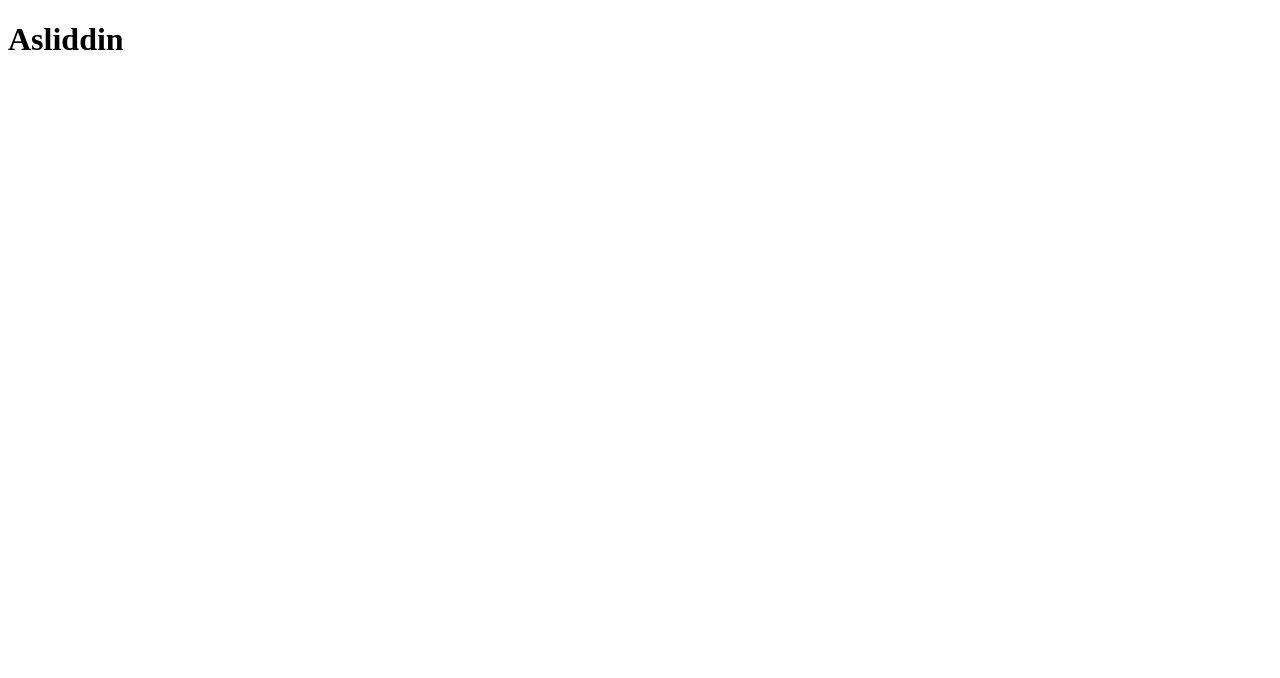
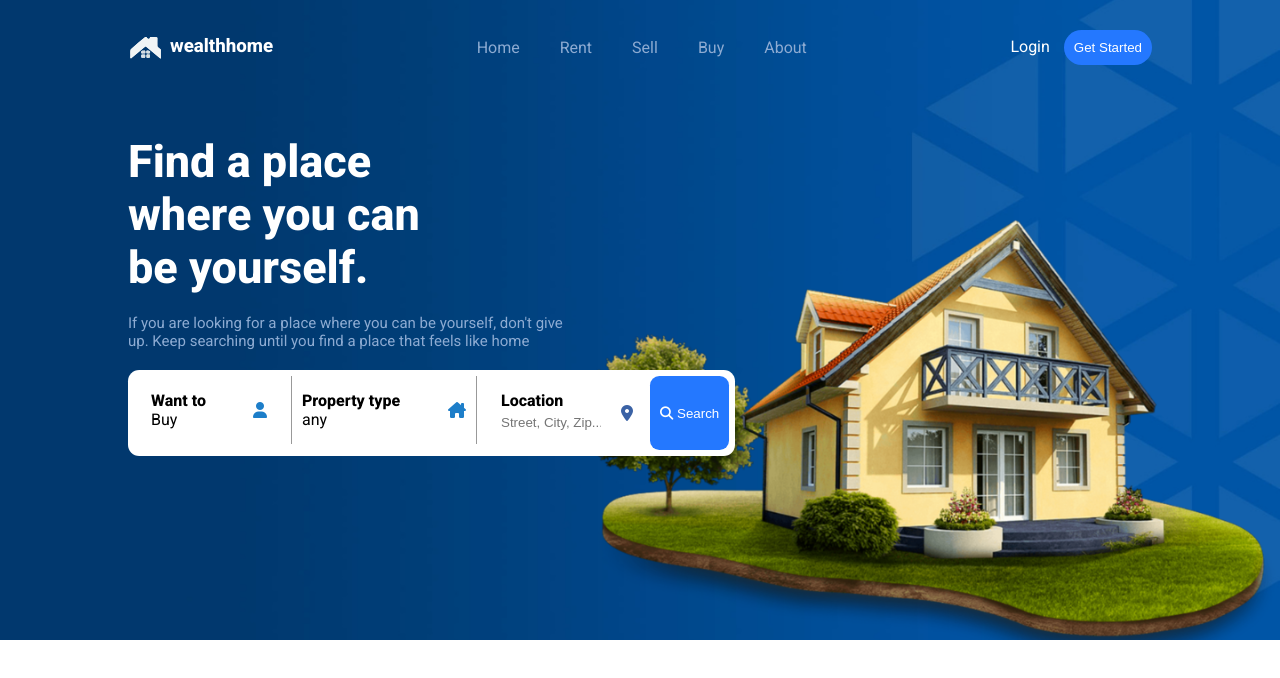
Before and after one commit to asliddinrashidovich/Wealthhome-company, a plain HTML site: page index.html in a window 1280 px wide. Shown: the top 678 px of the page. Drawn offline with Linux system fonts and the light colour scheme.

Commit message:
the header is almost finished

```diff
--- a/index.html
+++ b/index.html
@@ -10,6 +10,96 @@
     <link rel="stylesheet" href="/style/main.css">
 </head>
 <body>
-    <h1>Asliddin</h1>
+    <!-- header -->
+
+    <header>
+        <div class="navbar">
+            <div class="container">
+                <div class="logo">
+                    <a href="#">
+                        <img src="/images/img home.svg" alt="">
+                        <h3>wealthhome</h3>
+                    </a>
+                </div>
+                <nav>
+                    <ul>
+                        <li><a href="">Home</a></li>
+                        <li><a href="">Rent</a></li>
+                        <li><a href="">Sell</a></li>
+                        <li><a href="">Buy</a></li>
+                        <li><a href="">About</a></li>
+                    </ul>
+                </nav>
+                <div class="nav-login">
+                    <span><a href="#">Login</a></span>
+                    <button>Get Started</button>
+                </div>
+            </div>
+        </div>
+        <div class="main-theme">
+            <div class="container">
+                <h1>
+                    Find a place <br>
+                    where you can <br> be yourself.
+                </h1>
+                <p>
+                    If you are looking for a place where you can be yourself, don't give <br> up. Keep searching until you find a place that feels like home
+                </p>
+                <form>
+                    <div class="form-row">
+                        <div class="form-box one">
+                            <div class="display">
+                                <div class="box1">
+                                    <span><b>Want to</b></span> <br>
+                                    <span>Buy</span>
+                                </div>
+                                <div class="box2">
+                                    <i class="fa-solid fa-user" style="color: #1d7ec9;"></i>
+                                </div>
+                            </div>
+                            <div class="main-form-display-none hidden">
+
+                            </div>
+                        </div>
+                        <div class="form-box two">
+                            <div class="display dis2">
+                                <div class="box1">
+                                    <span><b>Property type</b></span> <br>
+                                    <span>any</span>
+                                </div>
+                                <div class="box2">
+                                    <i class="fa-solid fa-house-chimney" style="color: #1d7ec9;"></i>
+                                </div>
+                            </div>
+                            <div class="main-form-display-none hidden">
+
+                            </div>
+                        </div>
+                        <div class="form-box three">
+                            <div class="display">
+                                <div class="box1">
+                                    <span><b>Location</b></span> <br>
+                                    <span>
+                                        <input type="text" placeholder="Street, City, Zip...">
+                                    </span>
+                                </div>
+                                <div class="box2">
+                                    <i class="fa-solid fa-location-dot" style="color: #3b62a5;"></i>
+                                </div>
+                            </div>
+
+                        </div>
+                        <button class="form-box button-hover">
+                            <i class="fa-solid fa-magnifying-glass" style="color: #ffffff;"></i>
+                            Search
+                        </button>
+                    </div>
+
+
+                </form>
+            </div>
+
+        </div>
+    </header>
 </body>
 </html>
--- a/style/main.css
+++ b/style/main.css
@@ -0,0 +1,168 @@
+@import url(https://fonts.googleapis.com/css2?family=Roboto:wght@100;200;300;400;500;600;800;900&display=swap);
+
+body {
+    font-family: 'Roboto', Arial, Helvetica, sans-serif;
+}
+* {
+    margin: 0;
+    padding: 0;
+    box-sizing: border-box;
+}
+
+/* main features */
+
+.container {
+    width: 80vw;
+    margin: 0 auto;
+}
+.button-hover {
+    background:#2478FF;
+    color: #fff;
+}
+.button-hover:hover {
+    background: #1e70ef;
+    cursor: pointer;
+}
+.button-hover:active {
+    background: #216fdd;
+}
+
+/* header css*/
+
+/* header navber css */
+header {
+    background: url(/images/yangisi.png);
+    background-repeat: no-repeat;
+    width: 100vw;
+    height: 80vh;
+    background-size: cover;
+    background-position: bottom right;
+    padding: 20px 0;
+    position: relative;
+    margin-bottom: 10000px;
+}
+header .navbar .container .logo a img {
+    font-size: 0px;
+    width: 35px;
+    margin-right: 7px;
+}
+header .navbar .container .logo a {
+    display: flex;
+    text-decoration: none;
+}
+header .navbar .container .logo a h3 {
+    text-decoration: none;
+    color: #fff;
+}
+header .navbar {
+    background: transparent;
+    padding: 10px 0;
+    position: sticky;
+    top: 10px;
+}
+header .navbar .container {
+    display: flex;
+    justify-content: space-between;
+    align-items: center;
+}
+header .navbar .container nav ul  {
+    display: flex;
+}
+header .navbar .container nav ul li {
+    list-style: none;
+    margin: 0 20px;
+}
+header .navbar .container nav ul li a {
+    color: #8DABD2;
+    transition: all 0.4s;
+    text-decoration: none;
+}
+header .navbar .container nav ul li a:hover {
+    color: #fff;
+}
+
+header .navbar .container .nav-login span a  {
+    text-decoration: none;
+    color: #fff;
+}
+header .navbar .container .nav-login button {
+    background:#2478FF;
+    border: none;
+    transition: all ease 0.3s;
+    padding: 10px;
+    border-radius: 17.5px;
+    color: #fff;
+    margin-left: 10px;
+}
+header .navbar .container .nav-login button:hover {
+    background: #1e70ef;
+    cursor: pointer;
+}
+header .navbar .container .nav-login button:active {
+    background: #216fdd;
+}
+
+/* header main theme */
+
+header .main-theme {
+    margin-top: 60px;
+}
+header .main-theme h1{
+    color: #fff;
+    font-size: 45px;
+    margin-bottom: 10px;
+}
+header .main-theme p {
+    font-size: 15px;
+    color: #8DABD2;
+    margin: 20px 0;
+}
+header .main-theme form {
+    background: #fff;
+    border-radius: 0.7em;
+    display: inline-block;
+    padding: 6px;
+}
+header .main-theme form .form-row {
+    display: flex;
+}
+header .main-theme .one {
+    width: 150px;
+}
+header .main-theme .two {
+    width: 200px;
+}
+header .main-theme .two .dis2 {
+    border-left: 1px solid #999;
+    border-right: 1px solid #999;
+    padding-left: 15px;
+}
+header .main-theme .form-box .display {
+    padding: 15px 10px;
+    display: flex;
+    justify-content: space-between;
+    align-items: center;
+    transition: all ease 0.4s;
+    margin:  0 7px;
+}
+header .main-theme .three .display .box1 input {
+    background: transparent;
+    border: none;
+    outline: none;
+    padding: 5px 0;
+    width: 100px;
+}
+header .main-theme .form-box .display .box1 {
+    margin-right: 20px;
+}
+header .main-theme .form-box .display:hover {
+    border-radius: 0.7em;
+    background:#E9EAF2;
+    border: none;
+    cursor: pointer;
+}
+header .main-theme .button-hover {
+    border: none;
+    border-radius: 0.7em;
+    padding: 0 10px;
+}
```
Also changed, not shown: images/yangisi.png (added).
